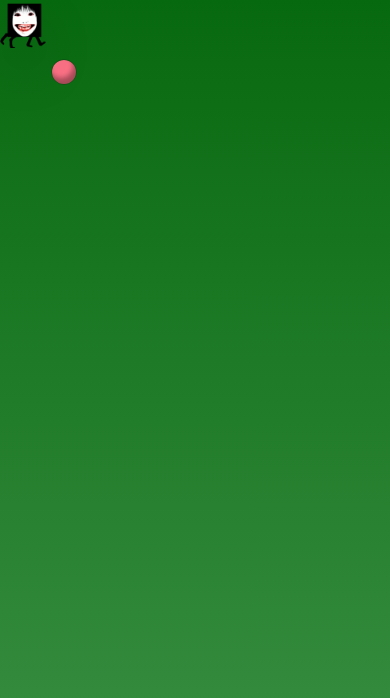
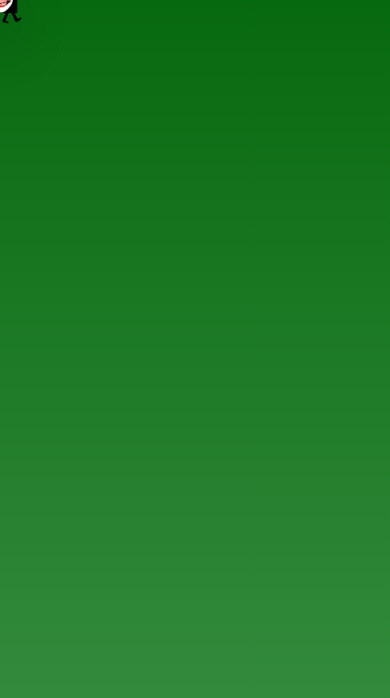
Before and after one commit to bunny-foofoo/yoshie-dvd, a Next.js app in the folder yoshie-dvd/: page /doggy in a window 390 px wide. Shown: the top 698 px of the page. Built offline with nearby package versions, Linux system fonts and the light colour scheme.

Commit message:
mobile friendly

```diff
--- a/yoshie-dvd/src/pages/doggy.tsx
+++ b/yoshie-dvd/src/pages/doggy.tsx
@@ -46,19 +46,19 @@ export default function Home() {
       </Head>
       <main className="min-h-screen bg-gradient-to-b to-[#3d9146] from-[#07690f] overflow-hidden"
       onClick={(e) => {
-        setClickX(e.clientX - 64);
-        setClickY(e.clientY - 72);
+        setClickX(e.clientX);
+        setClickY(e.clientY);
         // random position for the ball up to the current window size
         const [width, height] = randomizeBallPosition(window.innerWidth, window.innerHeight);
         setBallX(width ?? 0);
         setBallY(height ?? 0);
       }}>
           <motion.div
-            className="bg-rose-400 rounded-full h-6 w-6 absolute shadow-ball outline outline-[hsla(0,0%,10%,0.25)] outline-1"
+            className="bg-rose-400 rounded-full h-3 w-3 md:h-6 md:w-6 -mx-1 -my-1 md:-mx-3 md:-my-3 absolute shadow-ball outline outline-[hsla(0,0%,10%,0.25)] outline-1"
             layoutId="ball"
             animate={{
-              x: [ballX, clickX + 64 - 12],
-              y: [ballY, clickY + 72 - 12]
+              x: [ballX, clickX],
+              y: [ballY, clickY]
             }}
             transition={{
               x: {duration: 0.2, repeat: 0, ease: "easeOut"},
@@ -68,7 +68,7 @@ export default function Home() {
           </motion.div>
 
           <motion.div
-            className="bg-[hsla(0,0%,3%,0)] md:h-32 md:w-32 h-12 w-12 drop-shadow-2xl"
+            className="bg-[hsla(0,0%,3%,0)] md:h-32 md:w-32 h-12 w-12 -mx-6 -my-6 md:-mx-16 md:-my-16 drop-shadow-2xl"
             layoutId="yoshie"
             animate={{
               x: [null, clickX],
```
